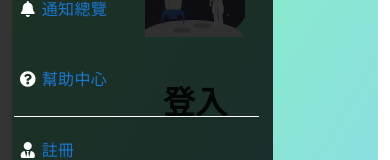
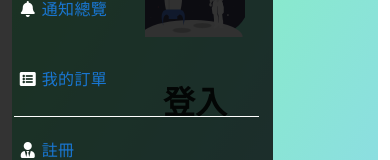
Before and after one commit to Andy-Ho8872/e-commerce-site-front-end, a Nuxt app: page /Auth/login in a window 390 px wide. Both pictures are taken after a click on the item 35 px from the left and 39 px from the top of the page. Shown: the part 199-359 px from the top of the page. Built offline with nearby package versions, Linux system fonts and the light colour scheme.

Commit message:
Update Header.vue

```diff
--- a/components/Header.vue
+++ b/components/Header.vue
@@ -29,11 +29,11 @@
                         <!-- 通知列 -->
                         <MiniNotification class="content_box" :class="{ show: appear }"/>
                     </li>
-                    <!-- 幫助中心-->
+                    <!-- 我的訂單-->
                     <li>
-                        <nuxt-link :to="{ name: 'help' }">
-                            <v-icon class="icon" dark small>fa-question-circle fa-fw</v-icon>
-                            <span>幫助中心</span>
+                        <nuxt-link :to="{ name: 'user-order' }">
+                            <v-icon class="icon" dark small>fa-list-alt fa-fw</v-icon>
+                            <span>我的訂單</span>
                         </nuxt-link>
                     </li>
                 </v-row>
```
